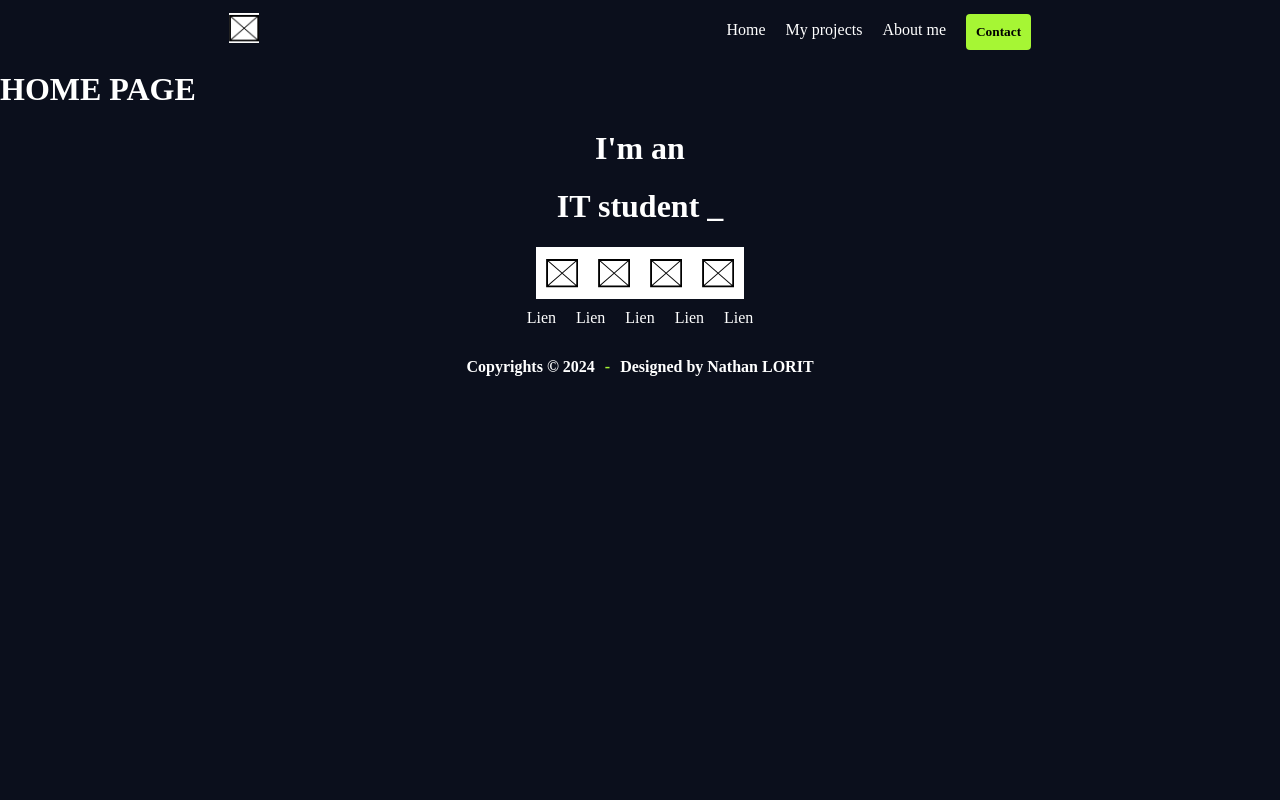
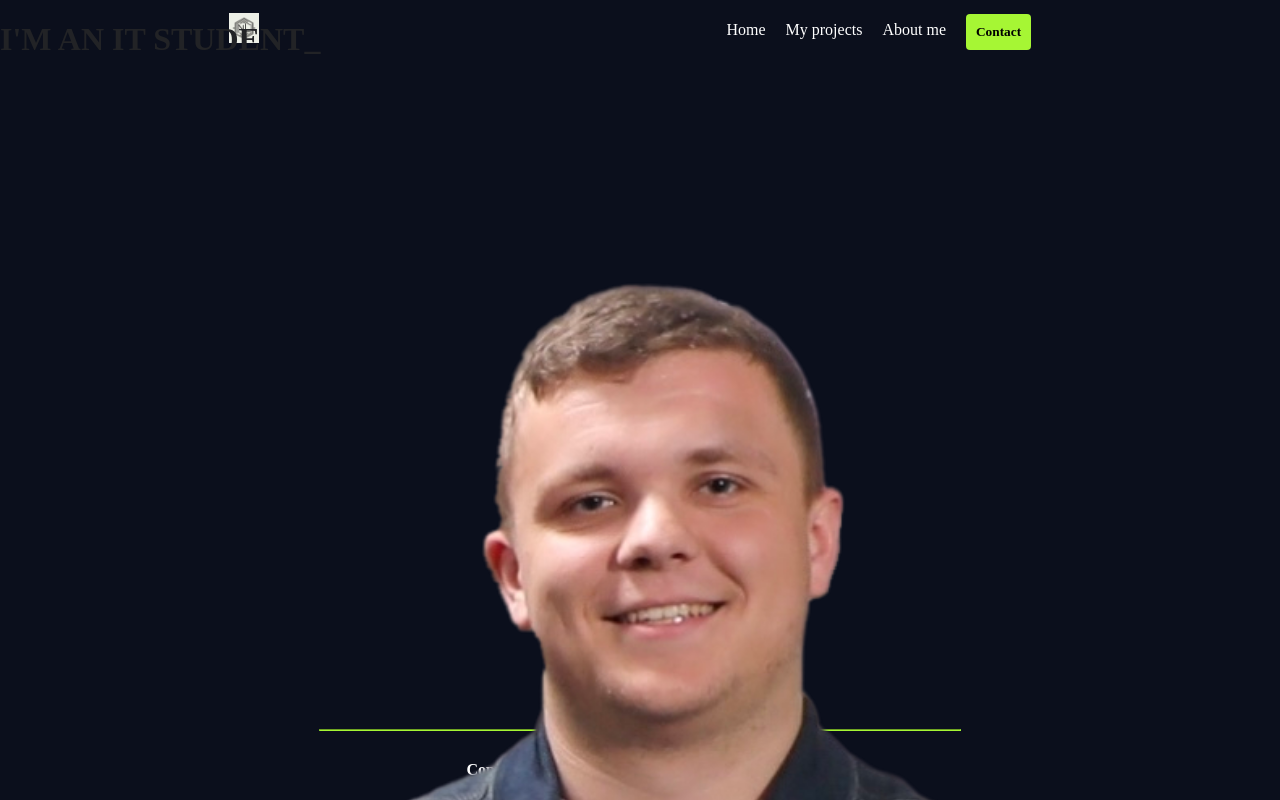
Before and after one commit to nlorit/Portfolio, a React (Create React App) app in the folder portfolio_website/: page / in a window 1280 px wide. Shown: the top 800 px of the page. Built offline with nearby package versions, Linux system fonts and the light colour scheme.

Commit message:
edit header, navbar and footer in particular posistions

```diff
--- a/portfolio_website/src/app/components/Footer/Footer.jsx
+++ b/portfolio_website/src/app/components/Footer/Footer.jsx
@@ -6,18 +6,22 @@ export default function Footer() {
     return (
         <div className="main_div_footer">
             <div class="logo_div_footer">
-                <img src={icon} alt="icon linkedIn" />
-                <img src={icon} alt="icon linkedIn" />
-                <img src={icon} alt="icon linkedIn" />
-                <img src={icon} alt="icon linkedIn" />
+                <svg xmlns="http://www.w3.org/2000/svg" viewBox="0 0 15 15">
+                    <path fill-rule="evenodd" d="M7.979 5v1.586a3.5 3.5 0 0 1 3.082-1.574C14.3 5.012 15 7.03 15 9.655V15h-3v-4.738c0-1.13-.229-2.584-1.995-2.584-1.713 0-2.005 1.23-2.005 2.5V15H5.009V5h2.97ZM3 2.487a1.5 1.5 0 1 1-3 0 1.5 1.5 0 0 1 3 0Z" clip-rule="evenodd" />
+                    <path d="M3 5.012H0V15h3V5.012Z" />
+                </svg>
+
+                <svg viewBox="0 0 20 20">
+                    <path fill-rule="evenodd" d="M10 .333A9.911 9.911 0 0 0 6.866 19.65c.5.092.678-.215.678-.477 0-.237-.01-1.017-.014-1.845-2.757.6-3.338-1.169-3.338-1.169a2.627 2.627 0 0 0-1.1-1.451c-.9-.615.07-.6.07-.6a2.084 2.084 0 0 1 1.518 1.021 2.11 2.11 0 0 0 2.884.823c.044-.503.268-.973.63-1.325-2.2-.25-4.516-1.1-4.516-4.9A3.832 3.832 0 0 1 4.7 7.068a3.56 3.56 0 0 1 .095-2.623s.832-.266 2.726 1.016a9.409 9.409 0 0 1 4.962 0c1.89-1.282 2.717-1.016 2.717-1.016.366.83.402 1.768.1 2.623a3.827 3.827 0 0 1 1.02 2.659c0 3.807-2.319 4.644-4.525 4.889a2.366 2.366 0 0 1 .673 1.834c0 1.326-.012 2.394-.012 2.72 0 .263.18.572.681.475A9.911 9.911 0 0 0 10 .333Z" clip-rule="evenodd" />
+                </svg>
+                <svg xmlns="http://www.w3.org/2000/svg"
+                    viewBox="0 0 24 24"><path d="M12 2.163c3.204 0 3.584.012 4.85.07 3.252.148 4.771 1.691 4.919 4.919.058 1.265.069 1.645.069 4.849 0 3.205-.012 3.584-.069 4.849-.149 3.225-1.664 4.771-4.919 4.919-1.266.058-1.644.07-4.85.07-3.204 0-3.584-.012-4.849-.07-3.26-.149-4.771-1.699-4.919-4.92-.058-1.265-.07-1.644-.07-4.849 0-3.204.013-3.583.07-4.849.149-3.227 1.664-4.771 4.919-4.919 1.266-.057 1.645-.069 4.849-.069zm0-2.163c-3.259 0-3.667.014-4.947.072-4.358.2-6.78 2.618-6.98 6.98-.059 1.281-.073 1.689-.073 4.948 0 3.259.014 3.668.072 4.948.2 4.358 2.618 6.78 6.98 6.98 1.281.058 1.689.072 4.948.072 3.259 0 3.668-.014 4.948-.072 4.354-.2 6.782-2.618 6.979-6.98.059-1.28.073-1.689.073-4.948 0-3.259-.014-3.667-.072-4.947-.196-4.354-2.617-6.78-6.979-6.98-1.281-.059-1.69-.073-4.949-.073zm0 5.838c-3.403 0-6.162 2.759-6.162 6.162s2.759 6.163 6.162 6.163 6.162-2.759 6.162-6.163c0-3.403-2.759-6.162-6.162-6.162zm0 10.162c-2.209 0-4-1.79-4-4 0-2.209 1.791-4 4-4s4 1.791 4 4c0 2.21-1.791 4-4 4zm6.406-11.845c-.796 0-1.441.645-1.441 1.44s.645 1.44 1.441 1.44c.795 0 1.439-.645 1.439-1.44s-.644-1.44-1.439-1.44z" />
+                </svg>
+                <svg xmlns="http://www.w3.org/2000/svg" viewBox="0 0 24 24">
+                    <path d="M22.675 0h-21.35c-.732 0-1.325.593-1.325 1.325v21.351c0 .731.593 1.324 1.325 1.324h11.495v-9.294h-3.128v-3.622h3.128v-2.671c0-3.1 1.893-4.788 4.659-4.788 1.325 0 2.463.099 2.795.143v3.24l-1.918.001c-1.504 0-1.795.715-1.795 1.763v2.313h3.587l-.467 3.622h-3.12v9.293h6.116c.73 0 1.323-.593 1.323-1.325v-21.35c0-.732-.593-1.325-1.325-1.325z" />
+                </svg>
             </div>
-            <div className="links_div_footer">
-                <a>Lien</a>
-                <a>Lien</a>
-                <a>Lien</a>
-                <a>Lien</a>
-                <a>Lien</a>
-            </div>
+            <hr className="separator_div_footer"/>
             <div className="main_copyrights_div_footer">
                 <h4>Copyrights © 2024</h4>
                 <h4 className="dash_copyrights_footer"> - </h4>
--- a/portfolio_website/src/app/components/Header/Header.jsx
+++ b/portfolio_website/src/app/components/Header/Header.jsx
@@ -4,10 +4,9 @@ import profile from "../../images/profile.png"
 
 export default function Header() {
   return (
-    <div className="main_div_header">
-      <h1 className="first_h1_header">I'm an </h1>
-      <h1 className="second_h1_header" >IT student _</h1>
-      {/* <img src={profile} /> */}
+    <div className="main_div_header" >
+        <h1 className="h1_header">I'M AN IT STUDENT_ </h1>
+        <img src={profile} />
     </div>
   )
 }
--- a/portfolio_website/src/app/components/Home/Home.jsx
+++ b/portfolio_website/src/app/components/Home/Home.jsx
@@ -6,7 +6,6 @@ export default function Home() {
     return (
         <div>
             <Navbar/>
-            <h1>HOME PAGE</h1>
             <Header/>
             <Footer/>
         </div>
--- a/portfolio_website/src/app/components/Navbar/Navbar.jsx
+++ b/portfolio_website/src/app/components/Navbar/Navbar.jsx
@@ -1,4 +1,4 @@
-import icon from "../../images/placeholder.png"
+import icon from "../../images/logo512.png"
 
 export default function Navbar() {
     return (
--- a/portfolio_website/src/app/styles/App.css
+++ b/portfolio_website/src/app/styles/App.css
@@ -1,6 +1,10 @@
 .main_div_footer {
     color: white;
+    position: absolute;
     font-family: "Rubik";
+    bottom: 0;
+    left: 0;
+    right: 0;
 }
 
 .logo_div_footer {
@@ -8,9 +12,10 @@
     justify-content: center;
 }
 
-.logo_div_footer img {
+.logo_div_footer svg {
     padding: 10px;
-    background-color: white;
+    height: 20px;
+    fill: var(--accent-color);
 }
 
 .links_div_footer {
@@ -22,10 +27,19 @@
     padding: 10px;
 }
 
+.separator_div_footer {
+    border-color: var(--accent-color);
+    width: 50%;
+}
+
 .main_copyrights_div_footer {
     display: flex;
     justify-content: center;
     text-align: center;
+}
+
+.main_copyrights_div_footer h4 {
+    font-weight: 600;
 }
 
 .dash_copyrights_footer {
@@ -36,24 +50,43 @@
 
 .main_div_header img {
     z-index: 2;
-    visibility: hidden;
+    width: 100%;
     margin-bottom: 100px;
 
 }
 
-.main_div_header h1 {
-    text-align: center;
-    z-index: 0;
-    position: relative
+
+.main_div_header {
+    position: relative;
 }
 
-.main_div_header {}
-
-.first_h1_header {
-    font: 200;
+.main_div_header h1{
+    position: absolute;
+    top : 0;
+    left: 0;
+    z-index :1;
+    color : var(--text-alt-color);
+    font-family: "Rubik";
+    font-weight: bolder;
+    width: 100%;
+}
+.main_div_header img {
+    position: absolute;
+    top : 0;
+    left: 0;
+    z-index: 2;
 }
 
-.second_h1_header {}
+
+
+.dot1_header {
+    width: 100%;
+    height: 100%;
+    background-image: radial-gradient(circle, rgba(255, 255, 255, 0.1) 1px, transparent 1px), radial-gradient(circle, rgba(255, 255, 255, 0.1) 1px, transparent 1px);
+    background-size: 15px 15px;
+    background-position: 0 0, 7.5px 7.5px;
+    z-index: 2;
+}
 
 .logo_div_navbar img {
     height: 30px;
@@ -65,6 +98,11 @@
     justify-content: space-around;
     align-items: center;
     margin-top: 10px;
+    position: absolute;
+    top :0;
+    left: 0;
+    right: 0;
+
 }
 
 .links_div_navbar a {
```
Also changed, not shown: portfolio_website/src/app/images/logo512.png (added).
